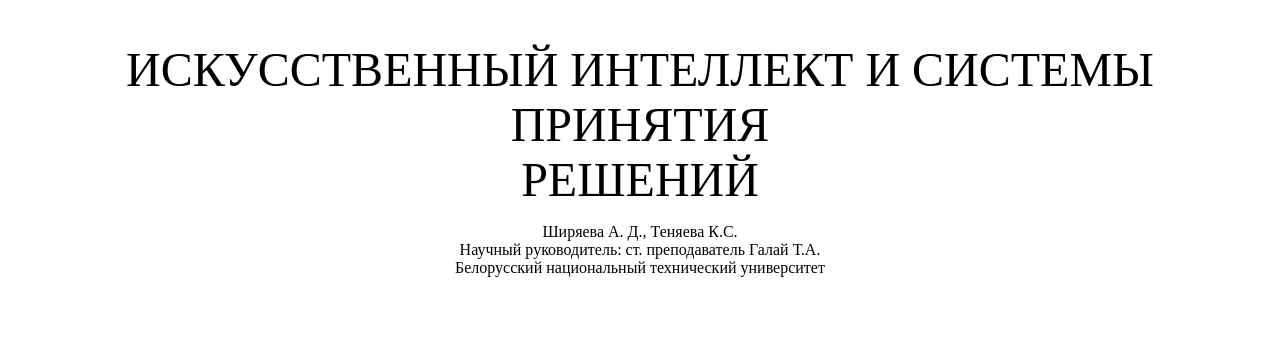
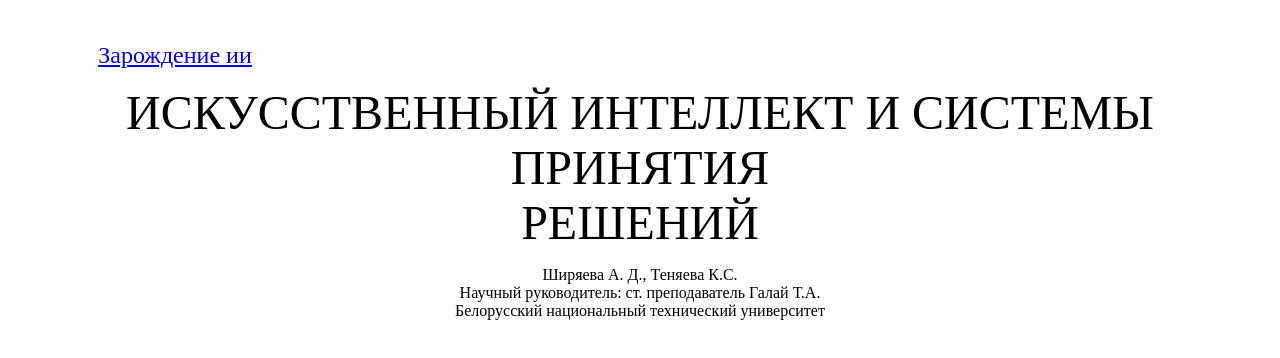
Before and after one commit to Matvei364/Matvei364.github.io, a plain HTML site: page index.htm in a window 1280 px wide. Drawn offline with Linux system fonts and the light colour scheme.

Commit message:
Add files via upload

```diff
--- a/index.htm
+++ b/index.htm
@@ -8,6 +8,9 @@
 <body style="background-attachment: fixed" background="../ai-technology-development-people-carrying-a-giant-brain-to-put-it-inside-robot-s-head-vector.jpg">
 
 <p>&nbsp;</p>
+<p align="center"><span lang="ru"><font size="5"><a href="2page.htm">&#1047;&#1072;&#1088;&#1086;&#1078;&#1076;&#1077;&#1085;&#1080;&#1077;
+&#1080;&#1080;</a>&nbsp;&nbsp;&nbsp;&nbsp;&nbsp;&nbsp;&nbsp;&nbsp;&nbsp;&nbsp;&nbsp;&nbsp;&nbsp;&nbsp;&nbsp;&nbsp;&nbsp;&nbsp;&nbsp;&nbsp;&nbsp;&nbsp;&nbsp;&nbsp;&nbsp;&nbsp;&nbsp;&nbsp;&nbsp;&nbsp;&nbsp;&nbsp;&nbsp;&nbsp;&nbsp;&nbsp;&nbsp;&nbsp;&nbsp;&nbsp;&nbsp;&nbsp;&nbsp;&nbsp;&nbsp;&nbsp;&nbsp;&nbsp;&nbsp;&nbsp;&nbsp;&nbsp;&nbsp;&nbsp;&nbsp;&nbsp;&nbsp;&nbsp;&nbsp;&nbsp;&nbsp;&nbsp;&nbsp;&nbsp;&nbsp;&nbsp;&nbsp;&nbsp;&nbsp;&nbsp;&nbsp;&nbsp;&nbsp;&nbsp;&nbsp;&nbsp;&nbsp;&nbsp;&nbsp;&nbsp;&nbsp;&nbsp;&nbsp;&nbsp;&nbsp;&nbsp;&nbsp;&nbsp;&nbsp;&nbsp;&nbsp;&nbsp;&nbsp;&nbsp;&nbsp;&nbsp;&nbsp;&nbsp;&nbsp;&nbsp;&nbsp;&nbsp;&nbsp;&nbsp;&nbsp;&nbsp;&nbsp;&nbsp;&nbsp;&nbsp;&nbsp;&nbsp;&nbsp;&nbsp;&nbsp;&nbsp;&nbsp;&nbsp;&nbsp;&nbsp;&nbsp;&nbsp;&nbsp;&nbsp;&nbsp;&nbsp;&nbsp;&nbsp;&nbsp;&nbsp;&nbsp;&nbsp;&nbsp;&nbsp;&nbsp;&nbsp;&nbsp;&nbsp;&nbsp;&nbsp;&nbsp;&nbsp;&nbsp;&nbsp;&nbsp;&nbsp;&nbsp;&nbsp;&nbsp;&nbsp;&nbsp;&nbsp;&nbsp;&nbsp;&nbsp;
+</font></span></p>
 <p align="center"><font size="7">&#1048;&#1057;&#1050;&#1059;&#1057;&#1057;&#1058;&#1042;&#1045;&#1053;&#1053;&#1067;&#1049; &#1048;&#1053;&#1058;&#1045;&#1051;&#1051;&#1045;&#1050;&#1058; &#1048; &#1057;&#1048;&#1057;&#1058;&#1045;&#1052;&#1067; &#1055;&#1056;&#1048;&#1053;&#1071;&#1058;&#1048;&#1071;<br>
 &#1056;&#1045;&#1064;&#1045;&#1053;&#1048;&#1049;</font></p>
 <p align="center">&#1064;&#1080;&#1088;&#1103;&#1077;&#1074;&#1072; &#1040;. &#1044;., &#1058;&#1077;&#1085;&#1103;&#1077;&#1074;&#1072; &#1050;.&#1057;.<br>
```
